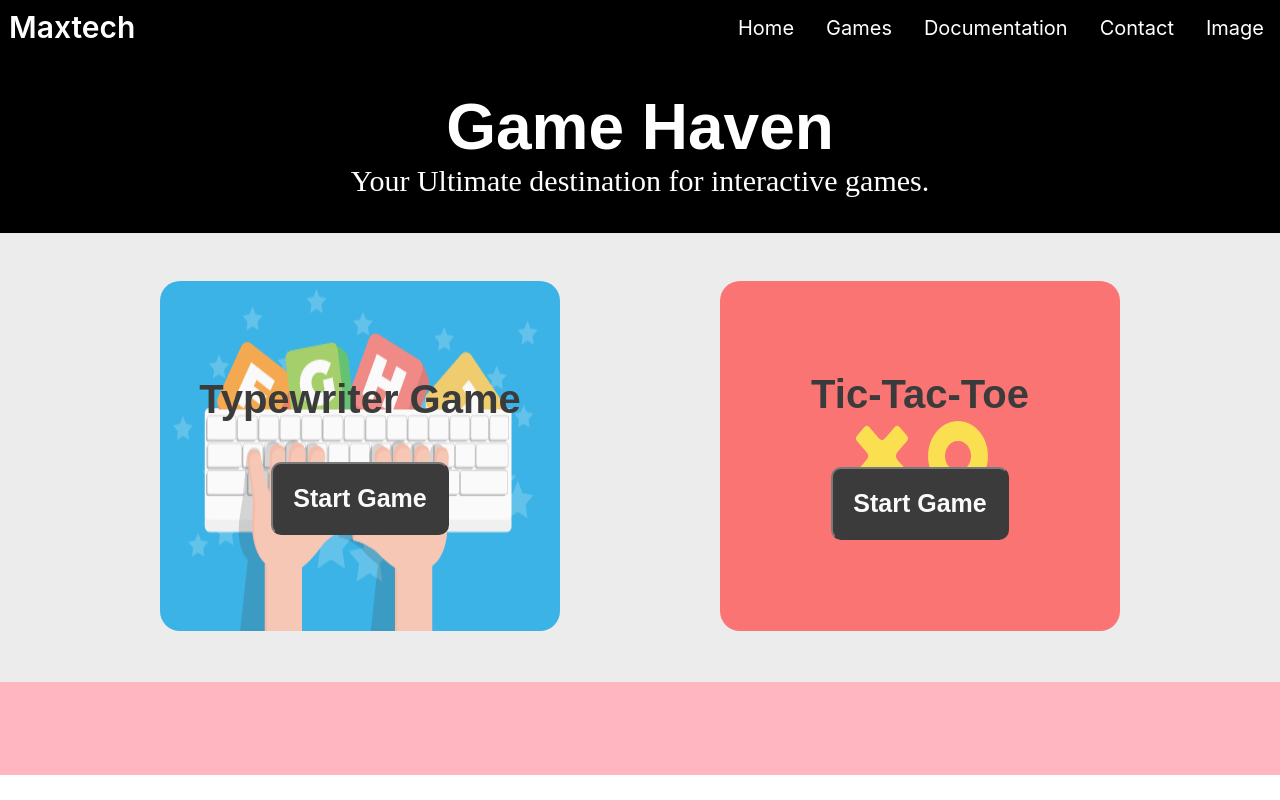
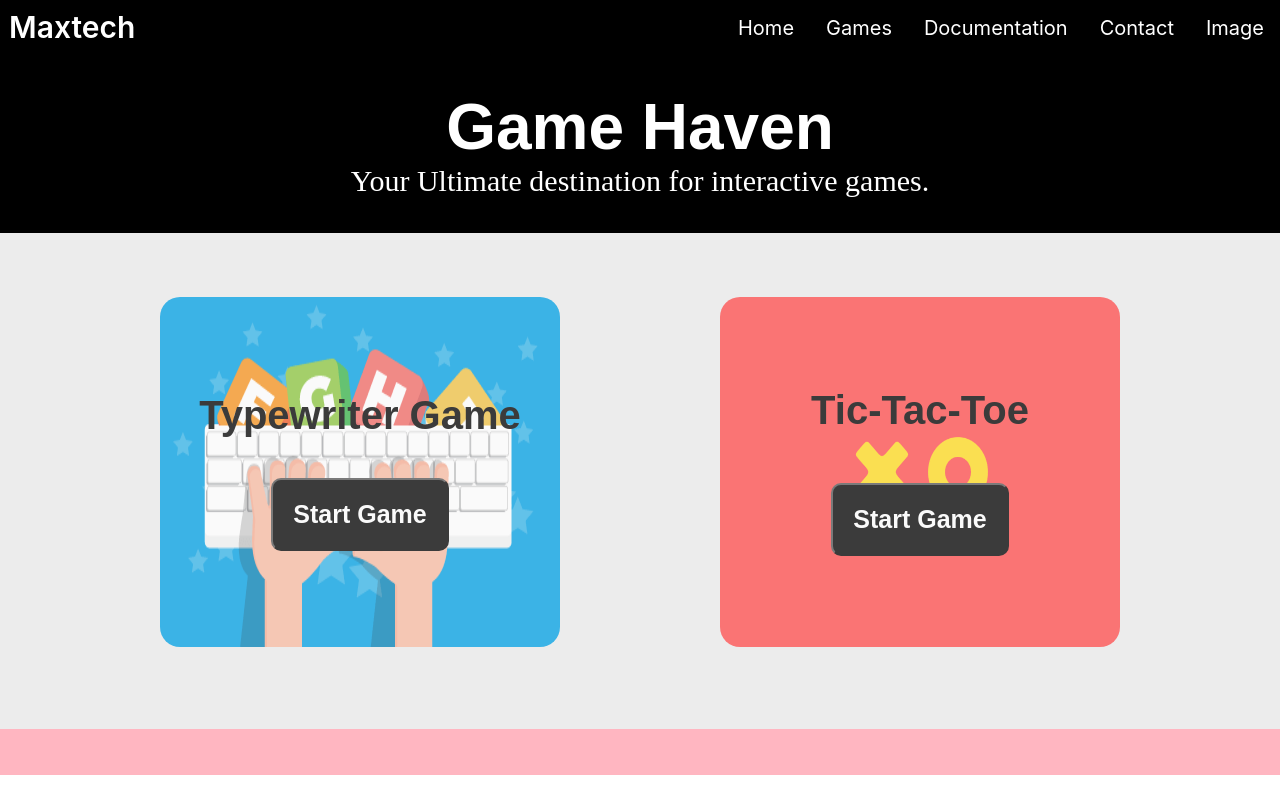
Before and after one commit to 277pawan/Maxtech, a React (Create React App) app: page /Games in a window 1280 px wide. Built offline with nearby package versions, Linux system fonts and the light colour scheme; a web font is replaced by a local one.

Commit message:
gameslsatoneon

```diff
--- a/src/Components/Games/Games.css
+++ b/src/Components/Games/Games.css
@@ -32,8 +32,8 @@
     height:auto;
     width: 100%;
     background-color: rgb(236, 236, 236);
-    padding-top: 3em;
-    padding-bottom: 3.2em;
+    padding-top: 4em;
+    padding-bottom: 5.1em;
     display: flex;
     flex-direction: row;
     flex-wrap: wrap;
```
